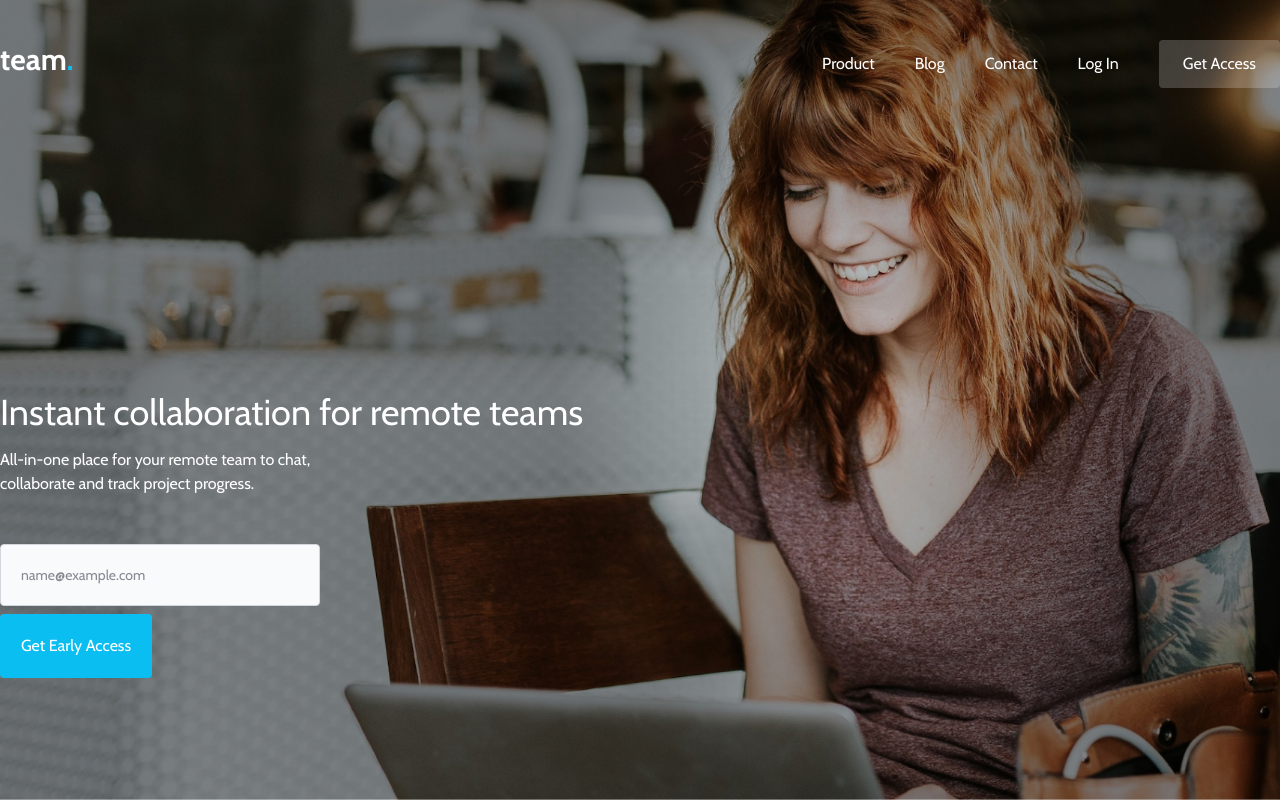
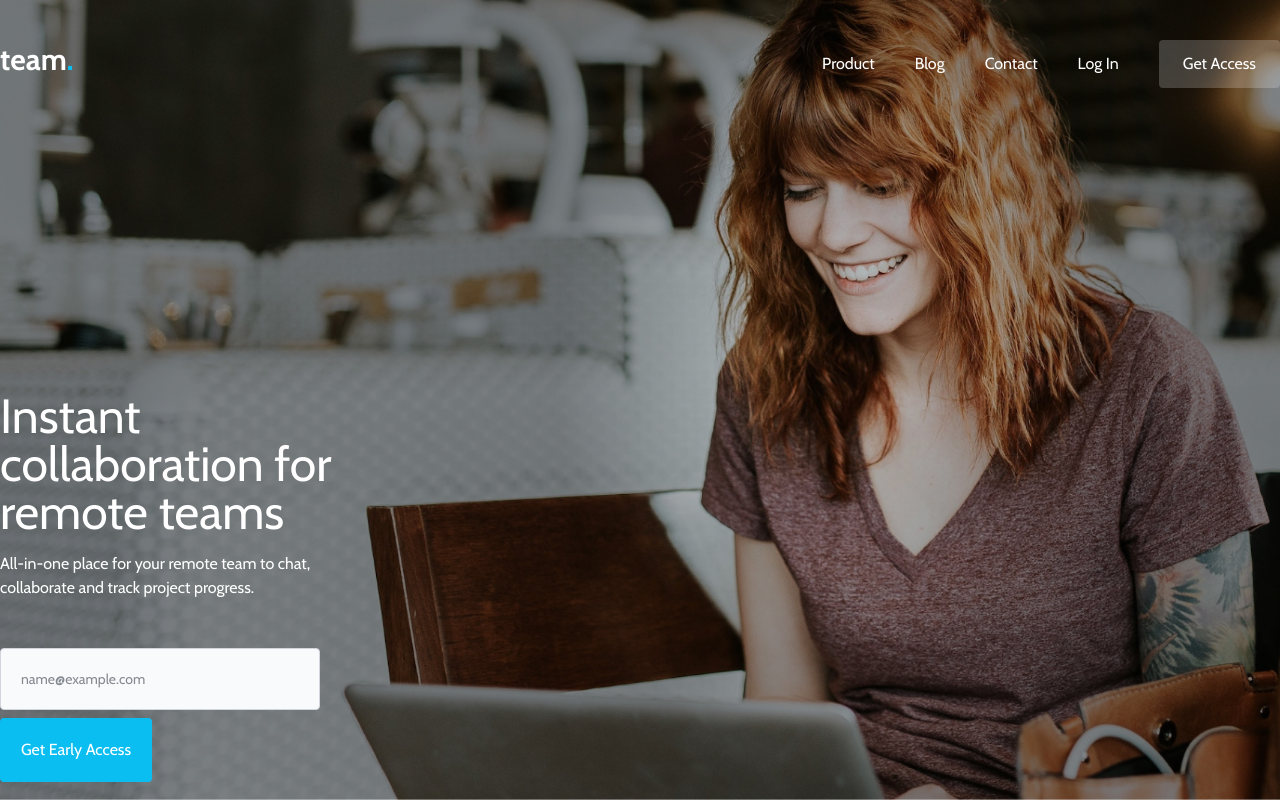
Before and after one commit to PurpleTurtl04/Team-App, a React (Vite) app in the folder team-app/: page / in a window 1280 px wide. Built offline with nearby package versions, Linux system fonts and the light colour scheme.

Commit message:
Modified h1 max width for mobile

```diff
--- a/team-app/src/components/Hero.jsx
+++ b/team-app/src/components/Hero.jsx
@@ -6,7 +6,7 @@ function Hero() {
             <div className="bg-shift-left-mobile h-screen max-h-270 max-w-480 bg-[url('assets/team-app-hero-img.jpg')] bg-cover bg-center">
                 <Navbar />
                 <div className='container mx-auto mt-40 flex flex-col justify-center px-8 text-white md:px-0'>
-                    <h1 className='mb-4 text-4xl'>
+                    <h1 className='mb-4 max-w-sm text-4xl md:text-5xl'>
                         Instant collaboration for remote teams
                     </h1>
                     <h4 className='mb-12 max-w-sm'>
@@ -21,7 +21,7 @@ function Hero() {
                             placeholder='name@example.com'
                             required
                         />
-                        <button className='bg-teamapp-blue hover:bg-teamapp-blue/80 max-w-38 rounded-sm p-5 transition duration-150 ease-in-out'>
+                        <button className='bg-teamapp-blue hover:bg-teamapp-blue/90 max-w-38 rounded-sm p-5 transition duration-150 ease-in-out'>
                             Get Early Access
                         </button>
                     </div>
```
